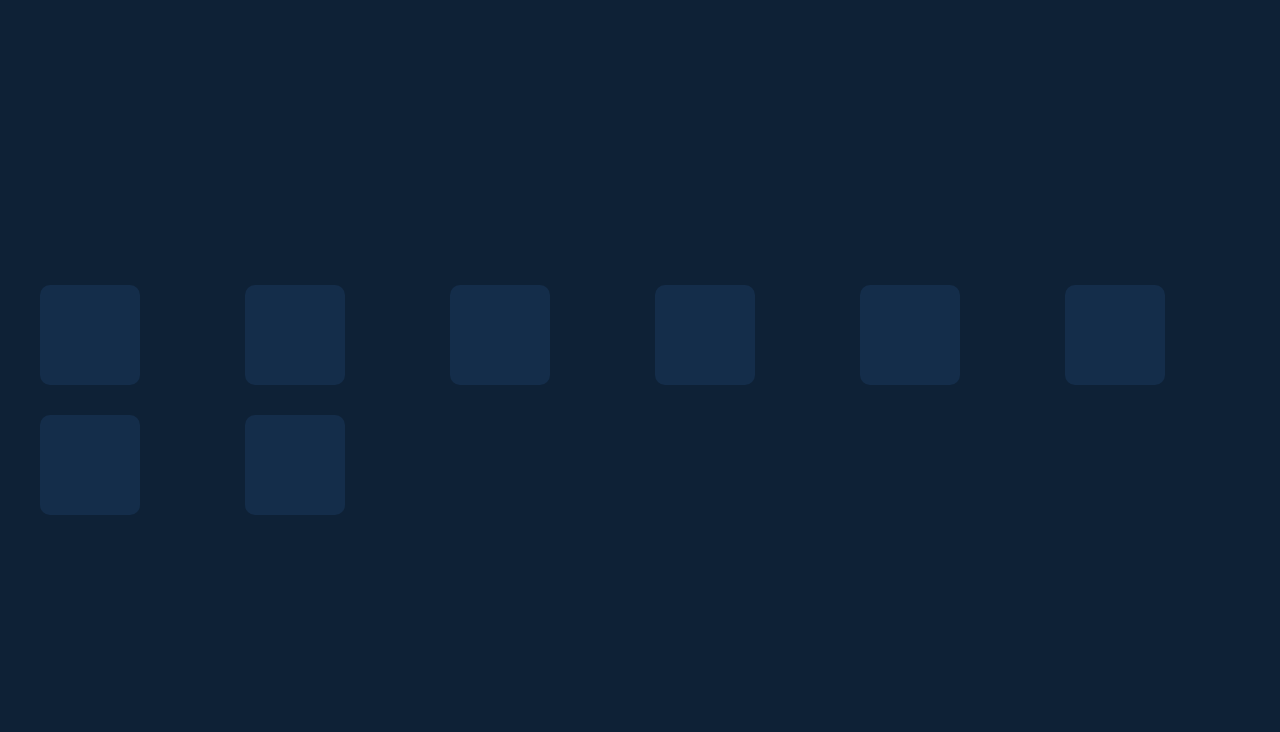
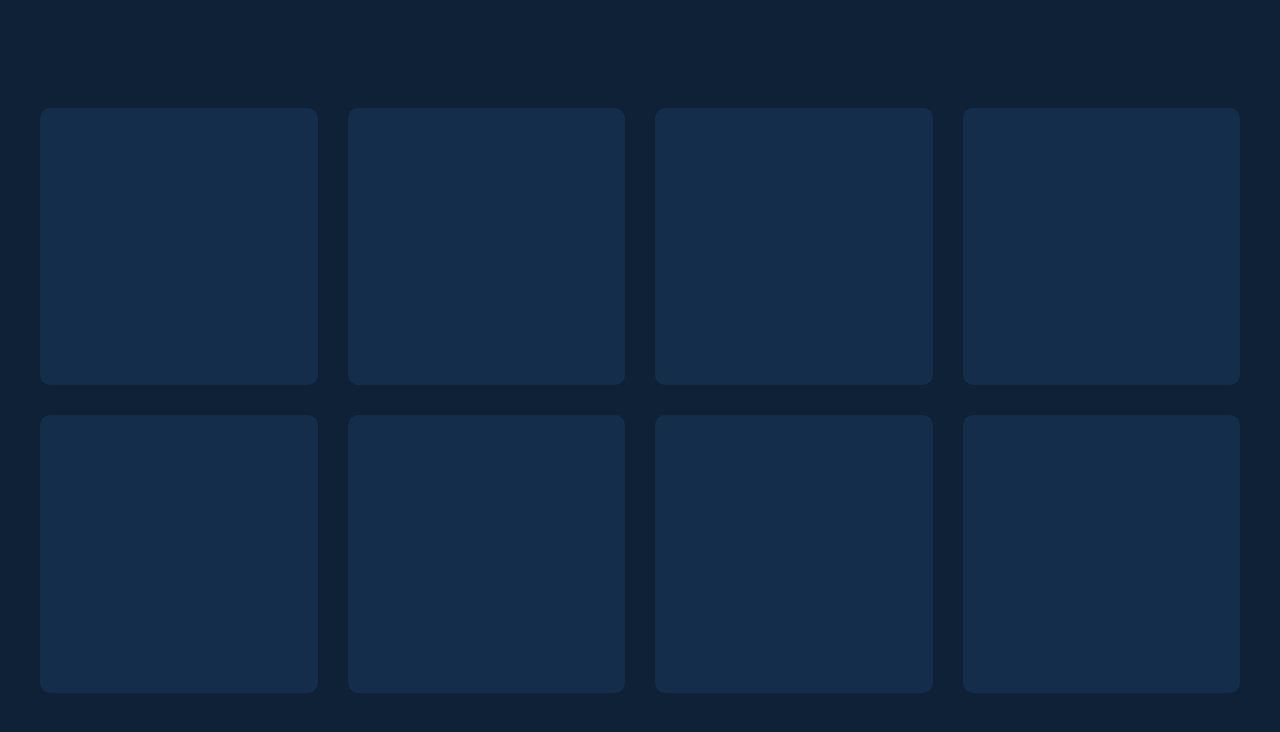
Before and after one commit to debjit-dey-wts/My-Code-Backups, a plain HTML site: page index.html in a window 1280 px wide. Drawn offline with Linux system fonts and the light colour scheme.

Commit message:
code push

```diff
--- a/css/styles.css
+++ b/css/styles.css
@@ -37,13 +37,13 @@ body{
 
 .cardBox{
     display: grid;
-    grid-template-columns: repeat(auto-fit, minmax(150px, 1fr));
+    grid-template-columns: repeat(4, 1fr);
     gap: 30px;
     width: 100%;
 }
 
 .box{
-    height: 100px;
+    width: 100%;
     aspect-ratio: 1/1;
     background-color: var(--secondary-color);
     border-radius: 10px;
```
